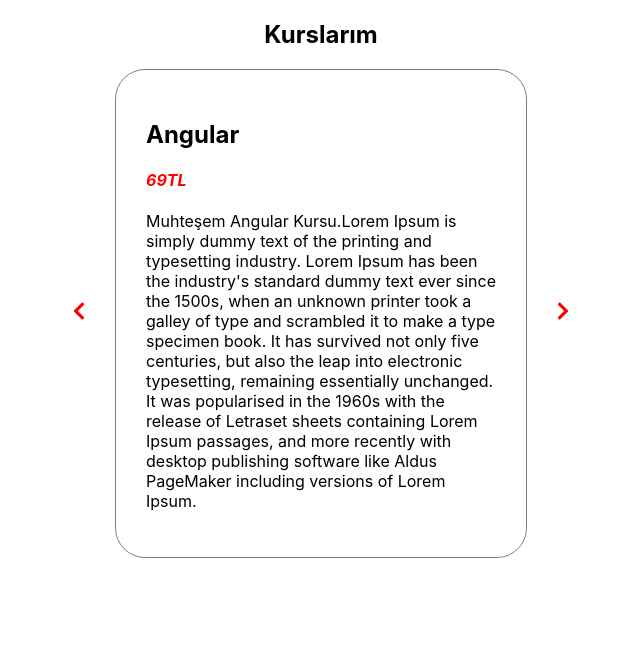
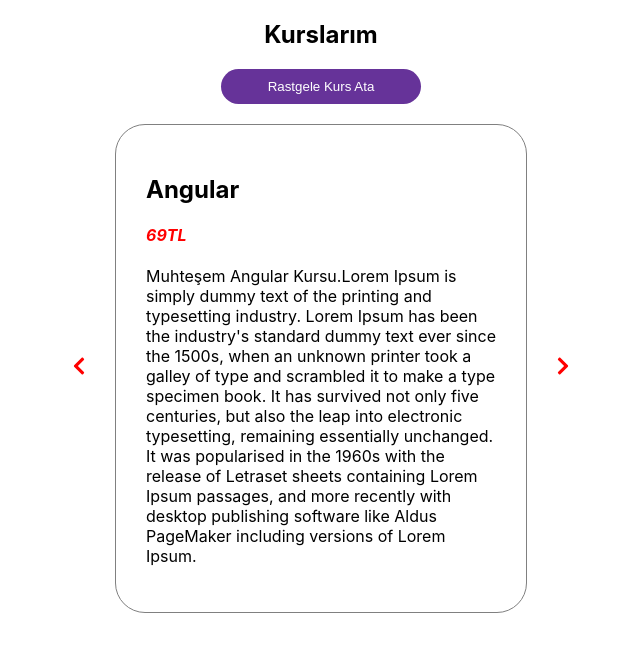
Before and after one commit to yilmaz-busra/react-tekrar, a React (Create React App) app in the folder kurslarimproject/: page / in a window 1280 px wide. Shown: the top 652 px of the page, without its empty margins (319-959 px from the left). Built offline with nearby package versions, Linux system fonts and the light colour scheme; data requests are answered from the project's data file.

Commit message:
Added-button-for-random-course-assignment

```diff
--- a/kurslarimproject/src/App.css
+++ b/kurslarimproject/src/App.css
@@ -31,7 +31,7 @@
   color: aliceblue;
 }
 .cardDeleteBtn {
-  width: 100px;
+  width: 200px;
   padding: 10px;
   border-radius: 30px;
   border: none;
@@ -48,3 +48,8 @@
   font-size: 20px;
   color: red;
 }
+
+.courseTitleAndBtn {
+  text-align: center;
+  margin-bottom: 20px;
+}
--- a/kurslarimproject/src/Courses.js
+++ b/kurslarimproject/src/Courses.js
@@ -18,6 +18,16 @@
     }
     return index;
   };
+
+  const getRandomCourse = () => {
+    //0 ile 5(courses) arasında değer döndürür tabana yuvarlamak(Math.floor) için hepsi parantez
+    let randomNumber = Math.floor(Math.random() * courses.length);
+    if (randomNumber === index) {
+      randomNumber = index + 1;
+    }
+    //ayni eleman gelmemesi icin
+    setIndex(checkIndex(randomNumber));
+  };
   const prevCourse = () => {
     setIndex((index) => {
       let newIndex = index - 1;
@@ -32,8 +42,11 @@
   };
   return (
     <div className="courseMainDiv">
-      <div>
+      <div className="courseTitleAndBtn">
         <h2>Kurslarım</h2>
+        <button className="cardDeleteBtn" onClick={getRandomCourse}>
+          Rastgele Kurs Ata
+        </button>
       </div>
 
       <div className="cardDiv">
```
